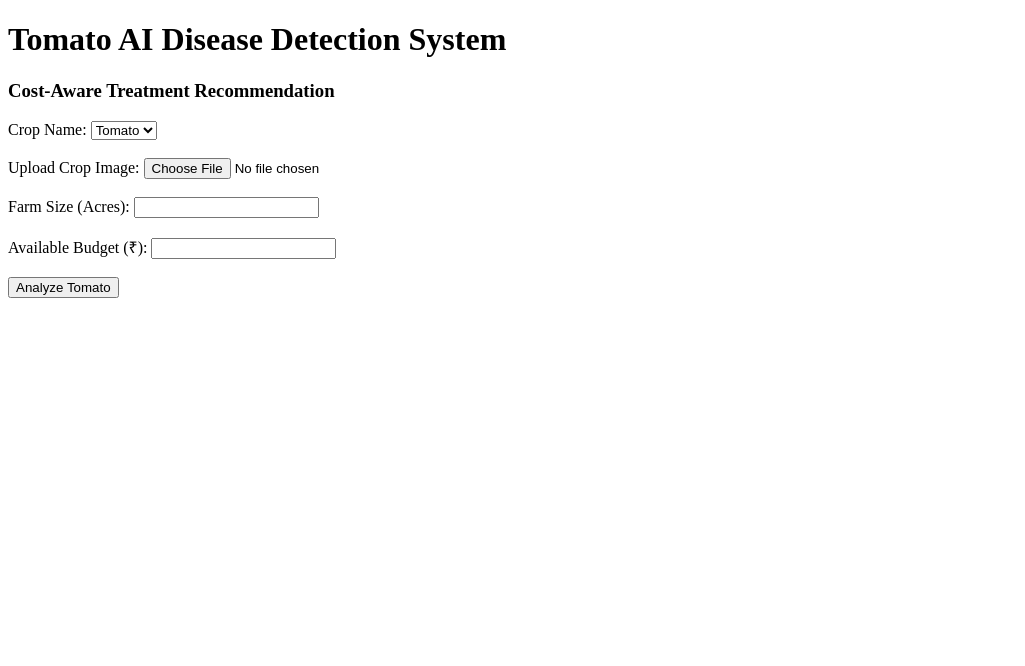
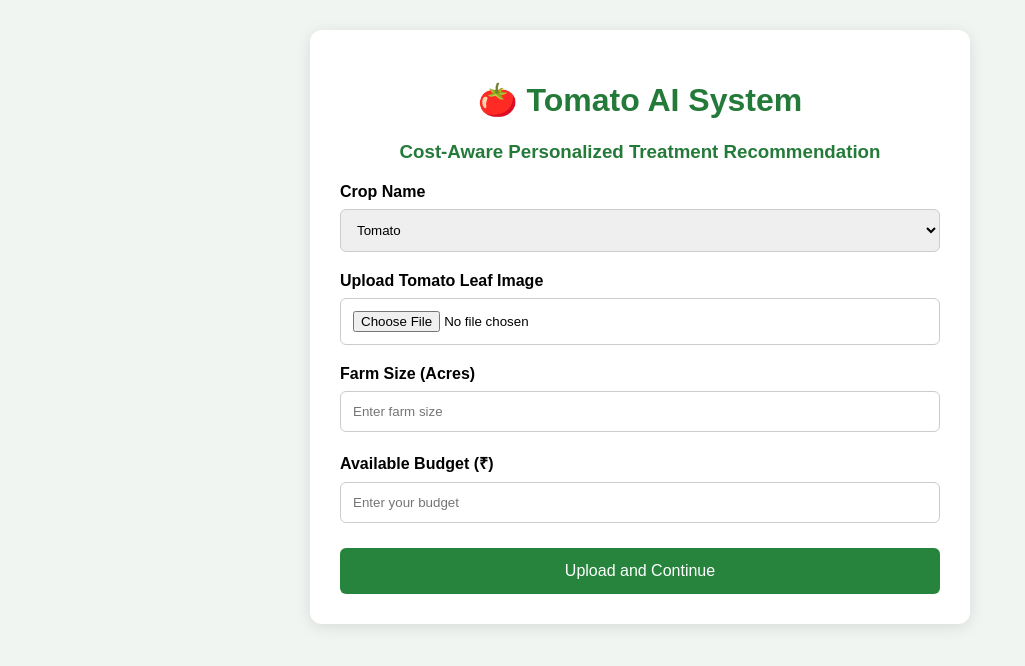
Before and after one commit to adityadombale1037-spec/CROP_Tomato, a Flask app: page / in a window 1280 px wide. Shown: the top 666 px of the page, without its empty margins (0-1025 px from the left). Run offline with Flask 3, Linux system fonts and the light colour scheme.

Commit message:
Add tomato image upload functionality

```diff
--- a/app.py
+++ b/app.py
@@ -1,10 +1,76 @@
-from flask import Flask, render_template
+from flask import Flask, render_template, request, send_from_directory
+from werkzeug.utils import secure_filename
+import os
 
 app = Flask(__name__)
 
-@app.route("/")
+UPLOAD_FOLDER = "uploads"
+ALLOWED_EXTENSIONS = {"png", "jpg", "jpeg"}
+
+app.config["UPLOAD_FOLDER"] = UPLOAD_FOLDER
+
+os.makedirs(UPLOAD_FOLDER, exist_ok=True)
+
+
+def allowed_file(filename):
+    return (
+        "." in filename
+        and filename.rsplit(".", 1)[1].lower() in ALLOWED_EXTENSIONS
+    )
+
+
+@app.route("/", methods=["GET", "POST"])
 def home():
+
+    if request.method == "POST":
+
+        crop = request.form.get("crop")
+        farm_size = request.form.get("farm_size")
+        budget = request.form.get("budget")
+        image = request.files.get("image")
+
+        if not crop or not farm_size or not budget or not image:
+            return render_template("index.html", error="Please fill all fields.")
+
+        try:
+            farm_size = float(farm_size)
+            budget = float(budget)
+
+            if farm_size <= 0 or budget <= 0:
+                raise ValueError
+
+        except ValueError:
+            return render_template("index.html", error="Enter valid farm size and budget.")
+
+        if crop != "Tomato":
+            return render_template("index.html", error="Only Tomato crop is supported.")
+
+        if image.filename == "":
+            return render_template("index.html", error="Please select an image.")
+
+        if not allowed_file(image.filename):
+            return render_template("index.html", error="Upload JPG, JPEG or PNG image.")
+
+        filename = secure_filename(image.filename)
+
+        image.save(os.path.join(app.config["UPLOAD_FOLDER"], filename))
+
+        return render_template(
+            "index.html",
+            success="Image uploaded successfully!",
+            crop=crop,
+            farm_size=farm_size,
+            budget=budget,
+            filename=filename
+        )
+
     return render_template("index.html")
+
+
+@app.route("/uploads/<filename>")
+def uploaded_file(filename):
+    return send_from_directory(app.config["UPLOAD_FOLDER"], filename)
+
 
 if __name__ == "__main__":
     app.run(debug=True)
--- a/static/style.css
+++ b/static/style.css
@@ -0,0 +1,75 @@
+body {
+    font-family: Arial, sans-serif;
+    background: #f1f5f1;
+    margin: 0;
+    padding: 30px;
+}
+
+.container {
+    max-width: 600px;
+    margin: auto;
+    background: white;
+    padding: 30px;
+    border-radius: 12px;
+    box-shadow: 0 3px 15px rgba(0,0,0,0.1);
+}
+
+h1, h3 {
+    text-align: center;
+    color: #247a38;
+}
+
+label {
+    display: block;
+    margin-top: 20px;
+    font-weight: bold;
+}
+
+input, select {
+    width: 100%;
+    padding: 12px;
+    margin-top: 8px;
+    box-sizing: border-box;
+    border: 1px solid #ccc;
+    border-radius: 6px;
+}
+
+button {
+    width: 100%;
+    padding: 14px;
+    margin-top: 25px;
+    background: #27843c;
+    color: white;
+    border: none;
+    border-radius: 6px;
+    cursor: pointer;
+    font-size: 16px;
+}
+
+button:hover {
+    background: #19632b;
+}
+
+.result {
+    margin-top: 25px;
+    padding: 20px;
+    background: #eef8ee;
+    border-radius: 8px;
+}
+
+.result img {
+    display: block;
+    max-width: 100%;
+    height: auto;
+    margin: 15px auto;
+}
+
+.success {
+    color: green;
+    text-align: center;
+}
+
+.error {
+    color: red;
+    text-align: center;
+}
--- a/templates/index.html
+++ b/templates/index.html
@@ -2,41 +2,85 @@
 <html>
 <head>
     <title>Tomato AI Treatment System</title>
+    <link rel="stylesheet"
+          href="{{ url_for('static', filename='style.css') }}">
 </head>
 
 <body>
 
-    <h1>Tomato AI Disease Detection System</h1>
+<div class="container">
 
-    <h3>Cost-Aware Treatment Recommendation</h3>
+    <h1>🍅 Tomato AI System</h1>
 
-    <form>
+    <h3>Cost-Aware Personalized Treatment Recommendation</h3>
 
-        <label>Crop Name:</label>
+    {% if error %}
+        <p class="error">{{ error }}</p>
+    {% endif %}
+
+    {% if success %}
+        <p class="success">{{ success }}</p>
+    {% endif %}
+
+    <form method="POST" enctype="multipart/form-data">
+
+        <label>Crop Name</label>
+
         <select name="crop" required>
-            <option value="Tomato" selected>Tomato</option>
+            <option value="Tomato">Tomato</option>
         </select>
 
-        <br><br>
+        <label>Upload Tomato Leaf Image</label>
 
-        <label>Upload Crop Image:</label>
-        <input type="file" accept="image/*" required>
+        <input type="file"
+               name="image"
+               accept=".jpg,.jpeg,.png"
+               required>
 
-        <br><br>
+        <label>Farm Size (Acres)</label>
 
-        <label>Farm Size (Acres):</label>
-        <input type="number" step="0.1" min="0.1" required>
+        <input type="number"
+               name="farm_size"
+               min="0.1"
+               step="0.1"
+               placeholder="Enter farm size"
+               required>
 
-        <br><br>
+        <label>Available Budget (₹)</label>
 
-        <label>Available Budget (₹):</label>
-        <input type="number" min="1" required>
+        <input type="number"
+               name="budget"
+               min="1"
+               placeholder="Enter your budget"
+               required>
 
-        <br><br>
-
-        <button type="button">Analyze Tomato</button>
+        <button type="submit">Upload and Continue</button>
 
     </form>
 
+    {% if filename %}
+
+        <div class="result">
+
+            <h2>Farmer Information</h2>
+
+            <img src="{{ url_for('uploaded_file', filename=filename) }}"
+                 width="250"
+                 alt="Uploaded tomato leaf">
+
+            <p><b>Crop:</b> {{ crop }}</p>
+
+            <p><b>Farm Size:</b> {{ farm_size }} Acres</p>
+
+            <p><b>Available Budget:</b> ₹{{ budget }}</p>
+
+            <p><b>Image:</b> {{ filename }}</p>
+
+        </div>
+
+    {% endif %}
+
+</div>
+
 </body>
 </html>
```
